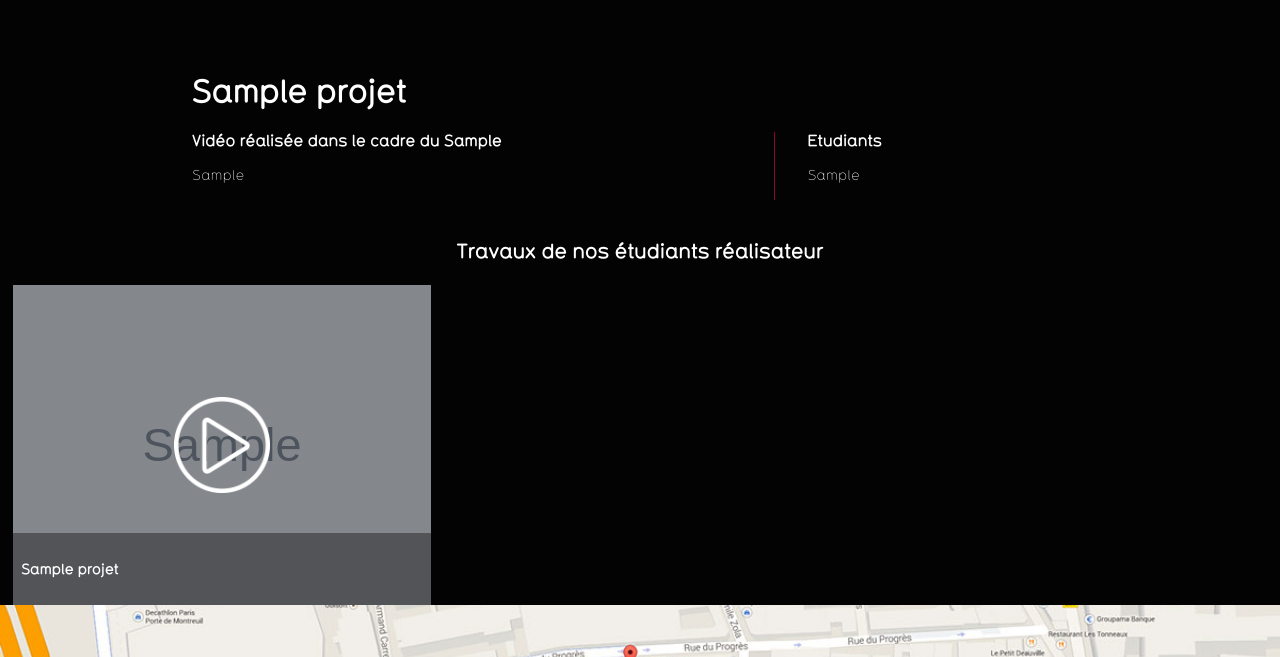
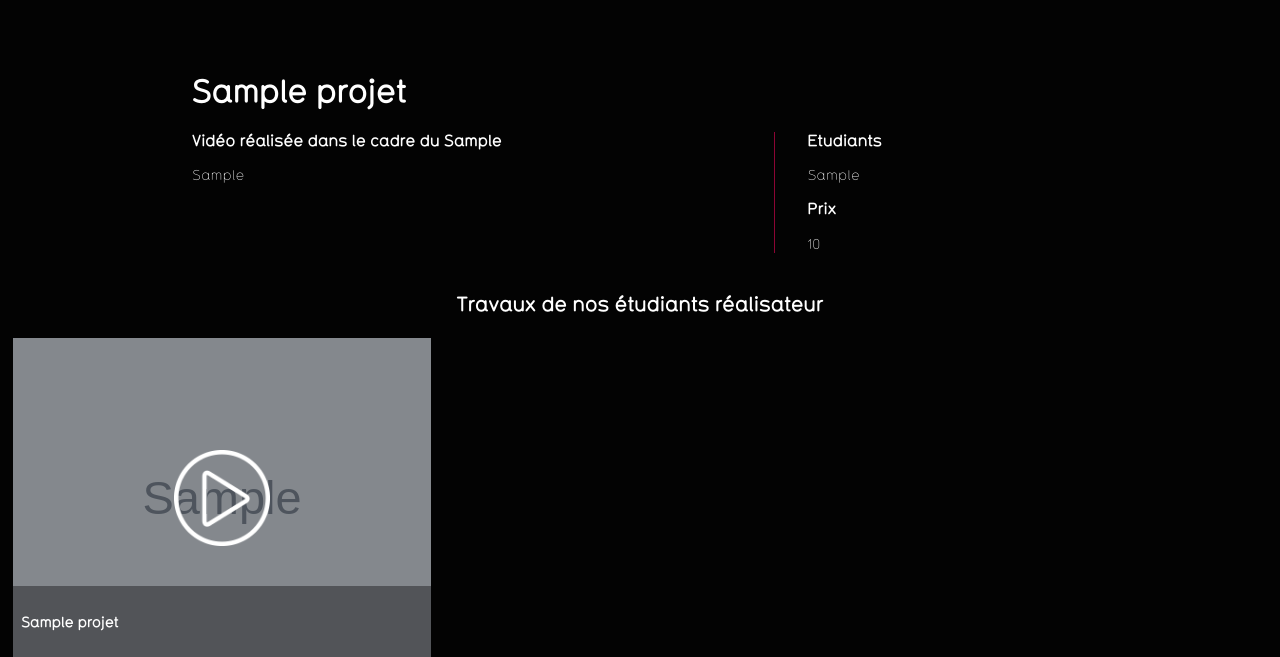
Before and after one commit to jonathansimonet/cifacom-projet, a PHP site: page /video.php?id=1 in a window 1280 px wide. Shown: the part 423-1080 px from the top of the page. Run offline with PHP 8.4, Linux system fonts and the light colour scheme; tables that the repository leaves empty or names only in its code hold one stand-in row (values such as "Sample post"); grey boxes marked "Sample" are stand-in pictures.

Commit message:
correction inté video.php

```diff
--- a/video.php
+++ b/video.php
@@ -117,9 +117,14 @@ function daylimotion_id_by_url($url){
 						<li><a target="_blank" href=<?=$website?>><?= preg_replace($pattern, '', $student); ?></a></li>
 					<?php endforeach ?>
 				</ul>
-				<span class="project-winners">
-					<<?=nl2br($projet['synopsis'])?>
-				</span>
+				<?php $prix = $projet['prix']?>
+				<?php if (!empty($prix)):?>
+					<span class="project-winners">
+						<h3>Prix</h3>
+						<br>
+						<?=nl2br($prix)?>
+					</span>
+				<?php endif?>
 			</div>
 		</section>
 		<section class="videos">
```
